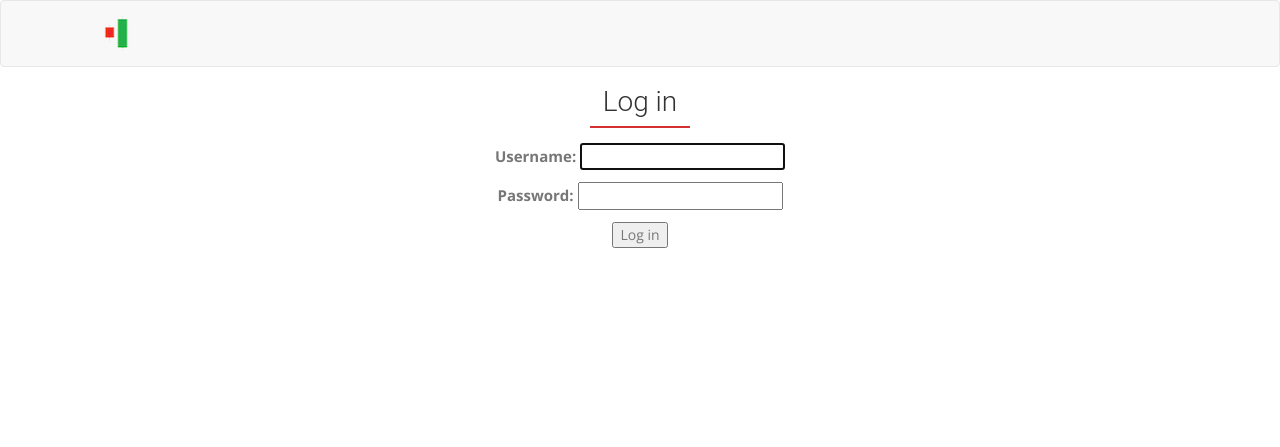
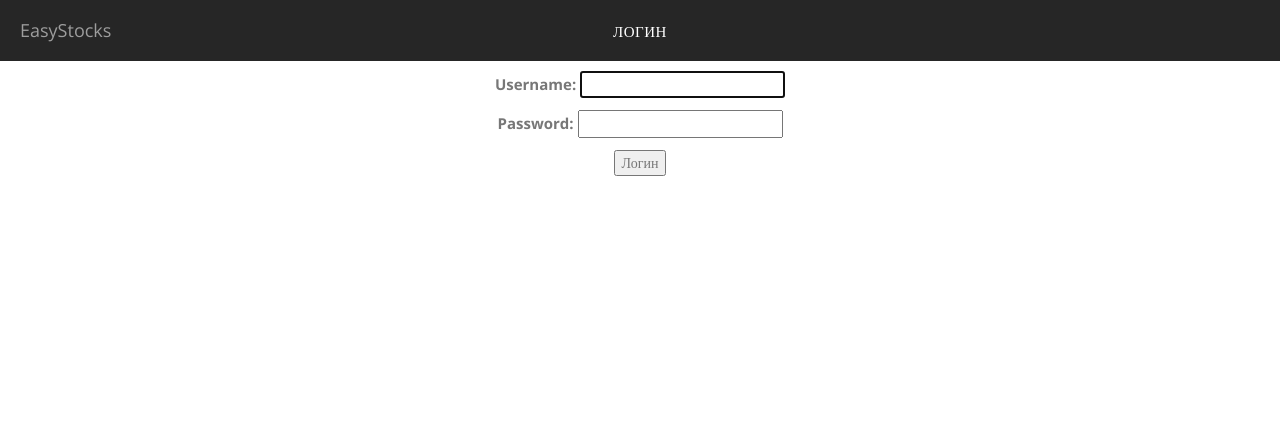
Before and after one commit to AirVan21/EasyStocks, a Django app: page /accounts/login/ in a window 1280 px wide. Shown: the top 447 px of the page. Before the commit the page ends 248 px from the top, so only its background shows below. Run offline with Django 3.2, Linux system fonts and the light colour scheme; parts of the project's set-up code (start-up, migrations or seed data) failed here and were passed over; some libraries are stand-ins or nearby versions.

Commit message:
Update logic page

```diff
--- a/templates/registration/login.html
+++ b/templates/registration/login.html
@@ -2,23 +2,34 @@
 {% load static %}
 {% block content %}
 <body>
-  <nav id="navigation-share" class="navbar navbar-default">
-    <div class="container">
-      <div class="collapse navbar-collapse" id="logo-header">
-        <ul class="nav navbar-nav margin-left">
+  <nav id="navigation" class="navbar navbar-inverse navbar-fixed-top">
+    <div class="container-fluid">
+      <div class="navbar-header">
+        <button type="button" class="navbar-toggle collapsed" data-toggle="collapse" data-target="#share_detail-collapse">
+          <span class="sr-only">Toggle navigation</span>
+          <span class="icon-bar"></span>
+          <span class="icon-bar"></span>
+          <span class="icon-bar"></span>
+        </button>
+      </div>
+      <div class="collapse navbar-collapse" id="share_detail-collapse">
+        <ul class="nav navbar-nav navbar-left">
+          <a class="navbar-brand" href="{% url 'home' %}">EasyStocks</a>
+        </ul>
+        <ul class="nav navbar-nav navbar-center">
           <li>
-            <a href="{% url 'home' %}"> <img src="{% get_static_prefix %}img/candlestick-logo.png"></img> </a>
+            <a href="{% url 'login' %}">Логин</a>
           </li>
         </ul>
       </div>
     </div>
   </nav>
   <div class="text-center">
-    <h2>Log in</h2>
+    <h2>Логин</h2>
     <form method="post">
       {% csrf_token %}
       {{ form.as_p }}
-      <button type="submit">Log in</button>
+      <button type="submit">Логин</button>
     </form>
   </div>
 </body>
```
